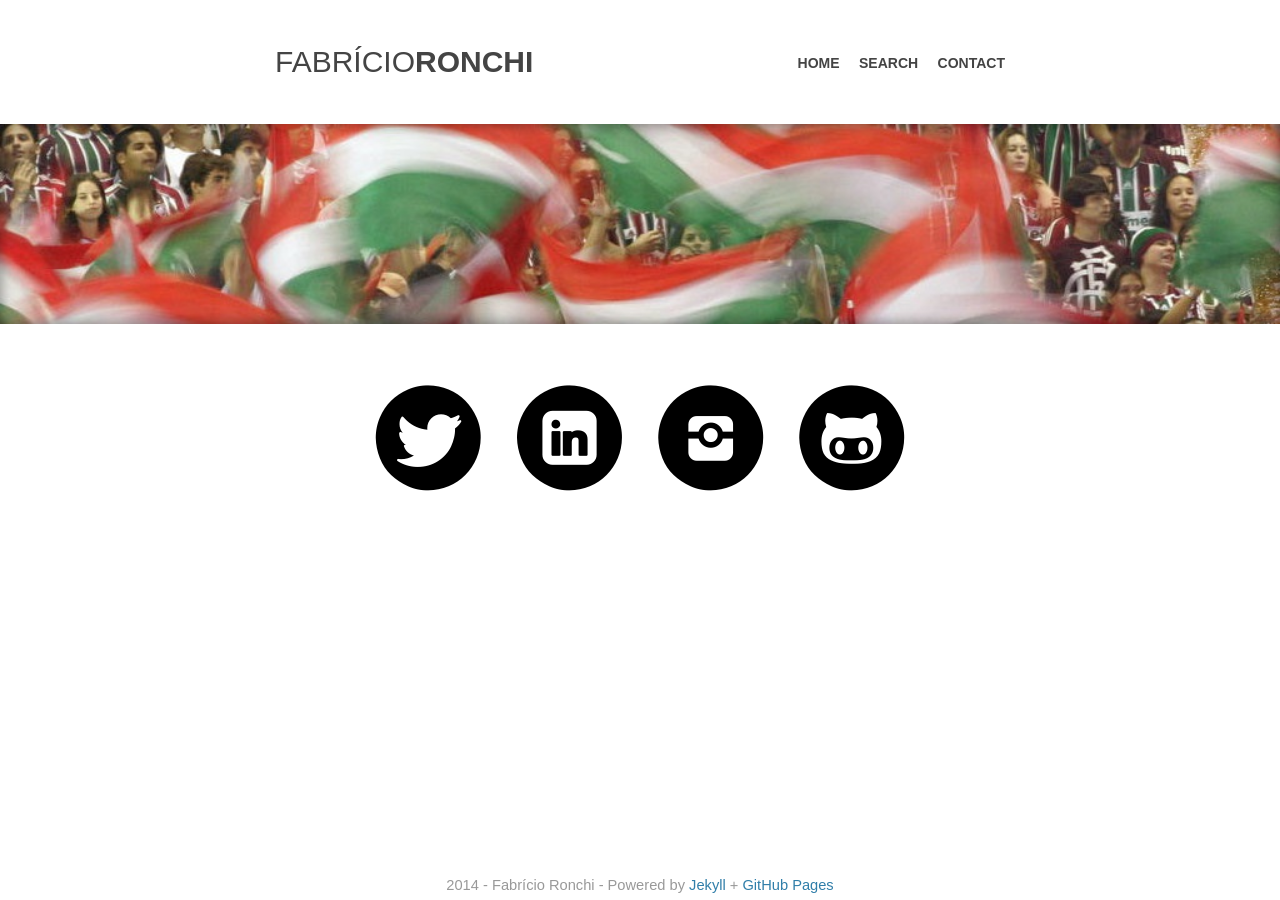
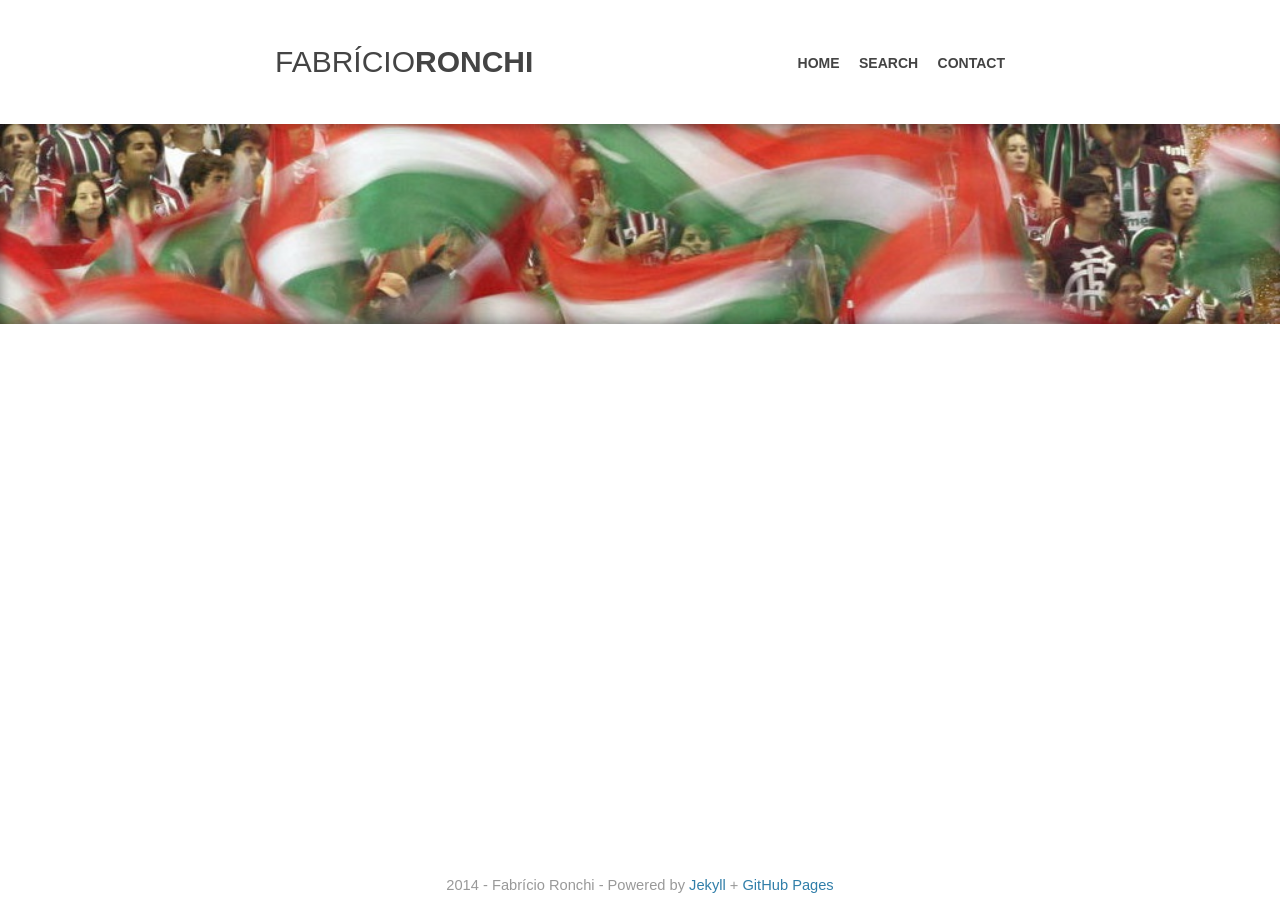
Before and after one commit to fabriciomrkonell/fabriciomrkonell, a Jekyll site: the page built from fluminense/index.html, in a window 1280 px wide. Built offline with Jekyll 4.4.1, drawn with Linux system fonts in a browser that asks for light colours; some web fonts are replaced; Markdown is read by kramdown in place of the engine named in the settings; comment, search, counter and statistics services are not loaded.

Commit message:
Teste de REST

```diff
--- a/fluminense/index.html
+++ b/fluminense/index.html
@@ -3,15 +3,11 @@ layout: default
 title: A verdadeira história
 imagem: /img/fundoFluminense.jpg
 ---
-<div class="my-container" style="text-align: center">
-  <nav id="menu-contato">
-    <ul>
-      <li class="contato-icon" data-status="1"><a href="https://twitter.com/realronchi" target="_blank"><i class="icon-twitter-circled"></i></a></li>
-      <li class="contato-icon" data-status="2"><a href="http://br.linkedin.com/in/realronchi" target="_blank"><i class="icon-linkedin-circled"></i></a></li>
-      <li class="contato-icon" data-status="3"><a href="http://instagram.com/realronchi" target="_blank"><i class="icon-instagram-circled"></i></a></li>
-      <li class="contato-icon" data-status="4"><a href="https://github.com/FabricioRonchi" target="_blank"><i class="icon-github-circled"></i></a></li>
-    </ul>
-  </nav>
+<div class="my-container">
+  <div class="post ">
+    <section class="my-container content" >
+    </section>
+  </div>
+  <br />
+  {% include disqus.html %}
 </div>
-<br />
-{% include disqus.html %}
```
